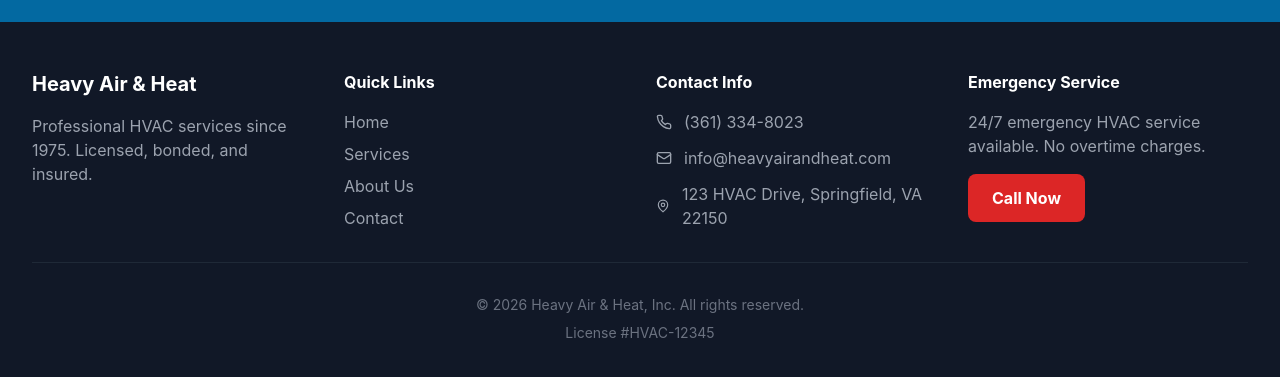
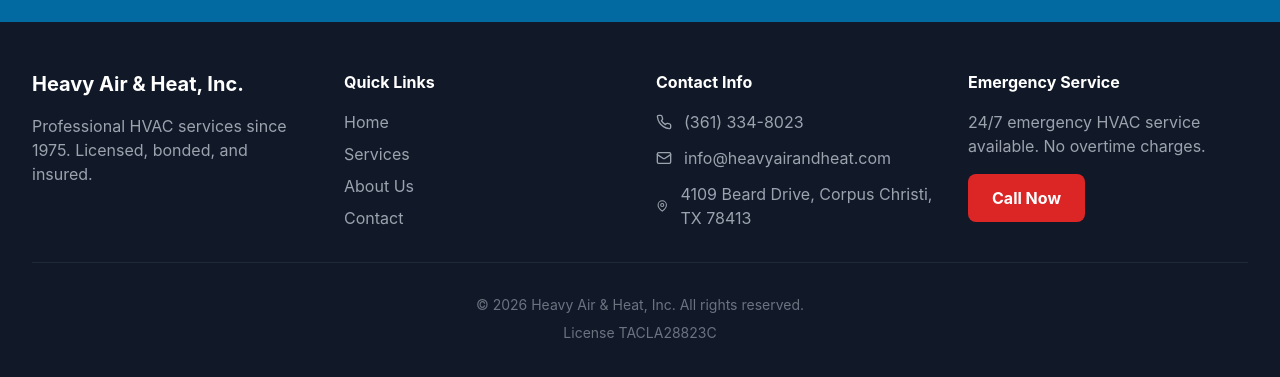
Before and after one commit to drytech1/heavy-air-heat-website, a Next.js app: page / in a window 1280 px wide. Shown: the part 1490-1867 px from the top of the page. Built offline with nearby package versions, Linux system fonts and the light colour scheme.

Commit message:
Update footer with new company name and address

```diff
--- a/components/layout/Footer.tsx
+++ b/components/layout/Footer.tsx
@@ -7,7 +7,7 @@ export default function Footer() {
       <div className="max-w-7xl mx-auto px-4 sm:px-6 lg:px-8 py-12">
         <div className="grid md:grid-cols-4 gap-8">
           <div>
-            <h3 className="text-xl font-bold mb-4">Heavy Air & Heat</h3>
+            <h3 className="text-xl font-bold mb-4">Heavy Air & Heat, Inc.</h3>
             <p className="text-gray-400">
               Professional HVAC services since 1975. Licensed, bonded, and insured.
             </p>
@@ -40,7 +40,7 @@ export default function Footer() {
               </li>
               <li className="flex items-center">
                 <MapPin className="h-4 w-4 mr-3 text-gray-400" />
-                <span className="text-gray-400">123 HVAC Drive, Springfield, VA 22150</span>
+                <span className="text-gray-400">4109 Beard Drive, Corpus Christi, TX 78413</span>
               </li>
             </ul>
           </div>
@@ -61,7 +61,7 @@ export default function Footer() {
 
         <div className="border-t border-gray-800 mt-8 pt-8 text-center text-gray-500 text-sm">
           <p>© {new Date().getFullYear()} Heavy Air & Heat, Inc. All rights reserved.</p>
-          <p className="mt-2">License #HVAC-12345</p>
+          <p className="mt-2">License TACLA28823C</p>
         </div>
       </div>
     </footer>
```
